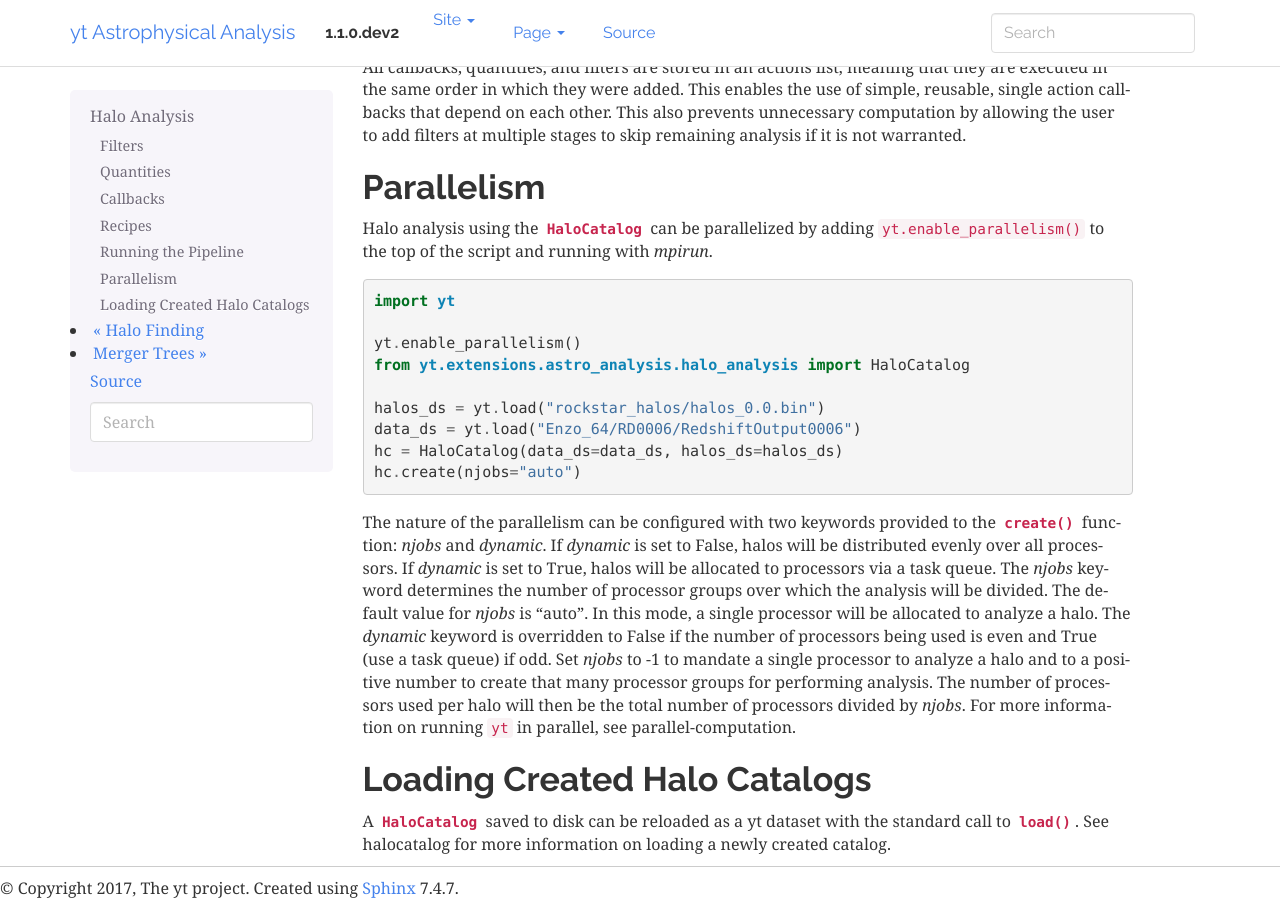
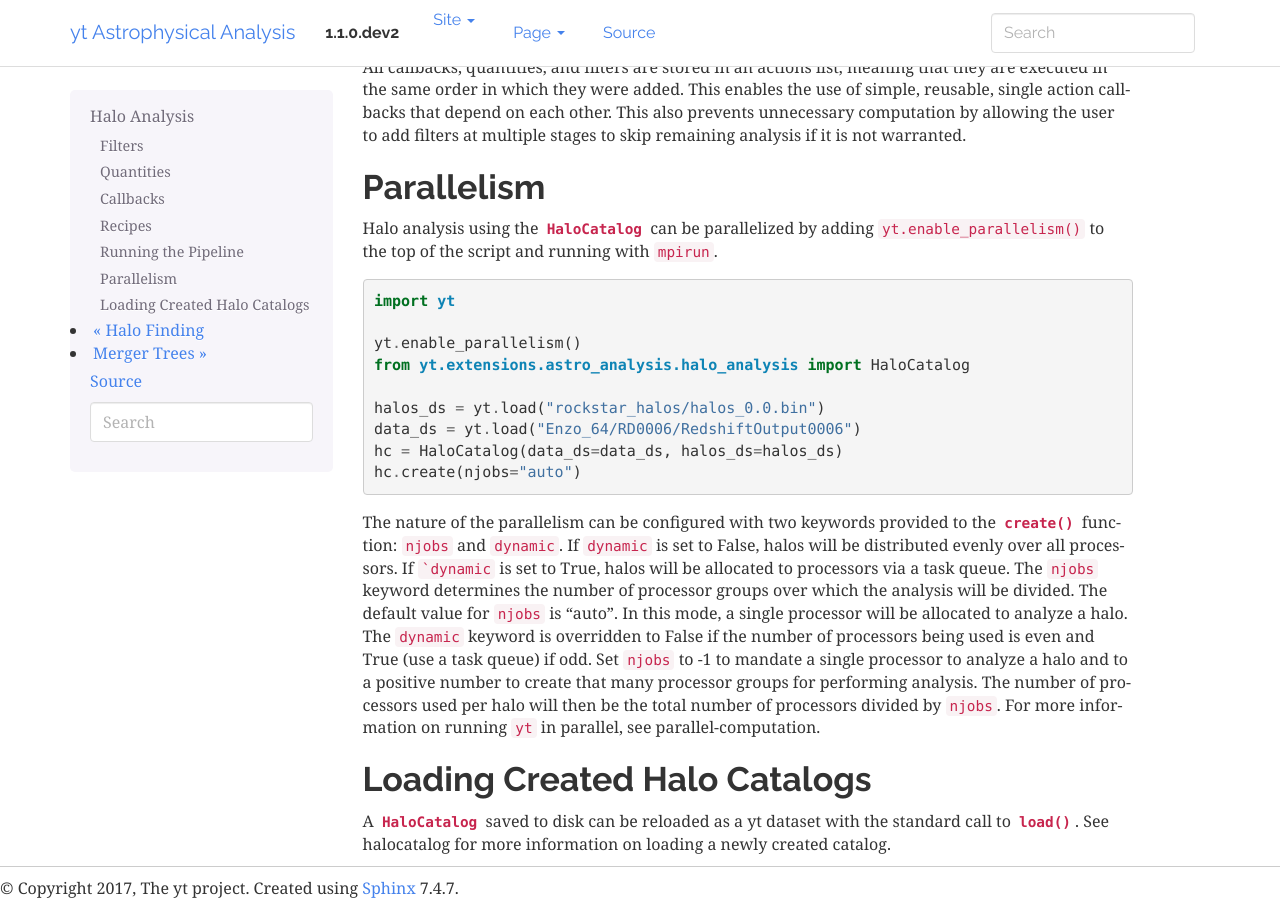
Before and after one commit to yt-project/yt_astro_analysis, a Sphinx documentation site: the page built from doc/source/halo_catalog.rst, in a window 1280 px wide and 900 px high, scrolled down 4321 px. Built offline with Sphinx 7.4.7, drawn with Linux system fonts in a browser that asks for light colours; formulas are drawn with MathJax 3.

````diff
--- a/doc/source/halo_catalog.rst
+++ b/doc/source/halo_catalog.rst
@@ -251,7 +251,7 @@ analysis begins with a call to
 
    hc.create()
 
-The `save_halos` keyword determines whether the actual Halo objects
+The ``save_halos`` keyword determines whether the actual Halo objects
 are saved after analysis on them has completed or whether just the
 contents of their quantities dicts will be retained for creating the
 final catalog. The looping over halos uses a call to parallel_objects
@@ -274,7 +274,7 @@ Parallelism
 Halo analysis using the
 :class:`~yt_astro_analysis.halo_analysis.halo_catalog.halo_catalog.HaloCatalog`
 can be parallelized by adding ``yt.enable_parallelism()`` to the top of the
-script and running with `mpirun`.
+script and running with ``mpirun``.
 
 .. code-block:: python
 
@@ -290,17 +290,17 @@ script and running with `mpirun`.
 
 The nature of the parallelism can be configured with two keywords provided to the
 :meth:`~yt_astro_analysis.halo_analysis.halo_catalog.halo_catalog.HaloCatalog.create`
-function: `njobs` and `dynamic`. If `dynamic` is set to False, halos will be
-distributed evenly over all processors. If `dynamic` is set to True, halos
-will be allocated to processors via a task queue. The `njobs` keyword determines
+function: ``njobs`` and ``dynamic``. If ``dynamic`` is set to False, halos will be
+distributed evenly over all processors. If ```dynamic`` is set to True, halos
+will be allocated to processors via a task queue. The ``njobs`` keyword determines
 the number of processor groups over which the analysis will be divided. The
-default value for `njobs` is "auto". In this mode, a single processor will be
-allocated to analyze a halo. The `dynamic` keyword is overridden to False if
+default value for ``njobs`` is "auto". In this mode, a single processor will be
+allocated to analyze a halo. The ``dynamic`` keyword is overridden to False if
 the number of processors being used is even and True (use a task queue) if odd.
-Set `njobs` to -1 to mandate a single processor to analyze a halo and to a positive
+Set ``njobs`` to -1 to mandate a single processor to analyze a halo and to a positive
 number to create that many processor groups for performing analysis. The number of
 processors used per halo will then be the total number of processors divided by
-`njobs`. For more information on running ``yt`` in parallel, see
+``njobs``. For more information on running ``yt`` in parallel, see
 :ref:`parallel-computation`.
 
 Loading Created Halo Catalogs
````
Also changed, not shown: doc/source/halo_finding.rst (+7 -7 lines), .pre-commit-config.yaml.
